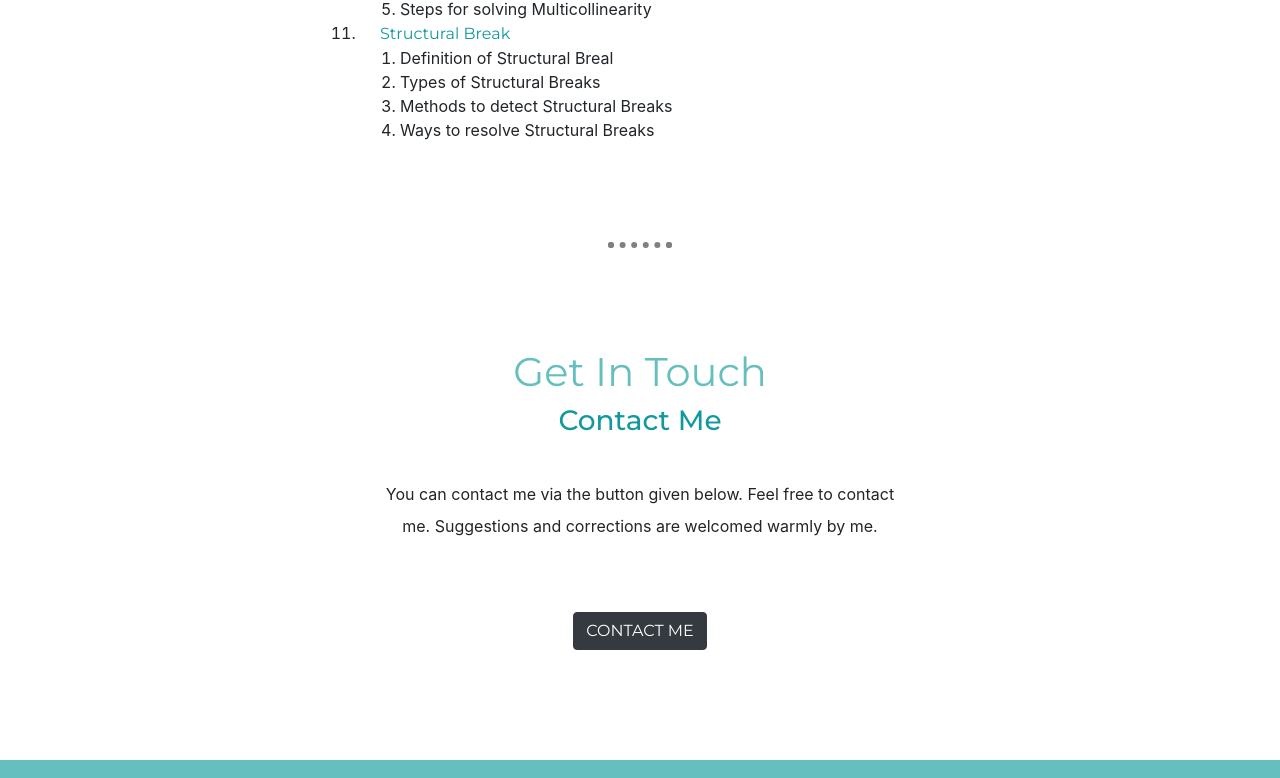
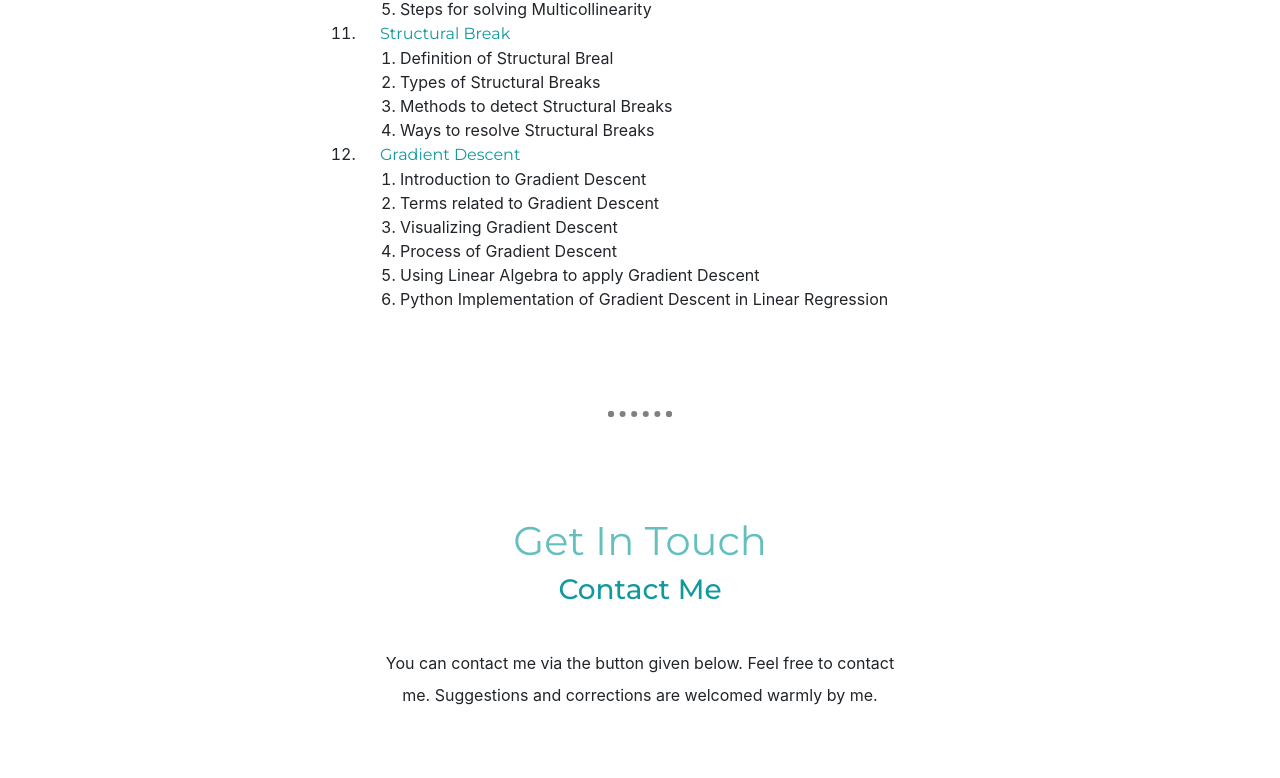
Before and after one commit to aayush1036/statistics, a plain HTML site: page index.html in a window 1280 px wide. Shown: the part 3253-4031 px from the top of the page. Drawn offline with nearby package versions, Linux system fonts and the light colour scheme.

Commit message:
update website

```diff
--- a/index.html
+++ b/index.html
@@ -208,6 +208,15 @@
                         <li>Methods to detect Structural Breaks</li>
                         <li>Ways to resolve Structural Breaks</li>
                     </ol>
+                    <li><a class="footer-link" href="https://aayushmaan1306.medium.com/the-technique-of-gradient-descent-201fc0d891c5">Gradient Descent</a></li>
+                    <ol>
+                        <li>Introduction to Gradient Descent</li>
+                        <li>Terms related to Gradient Descent</li>
+                        <li>Visualizing Gradient Descent</li>
+                        <li>Process of Gradient Descent</li>
+                        <li>Using Linear Algebra to apply Gradient Descent</li>
+                        <li>Python Implementation of Gradient Descent in Linear Regression</li>
+                    </ol>
                 </ol>
     </div>
     </div>
```
